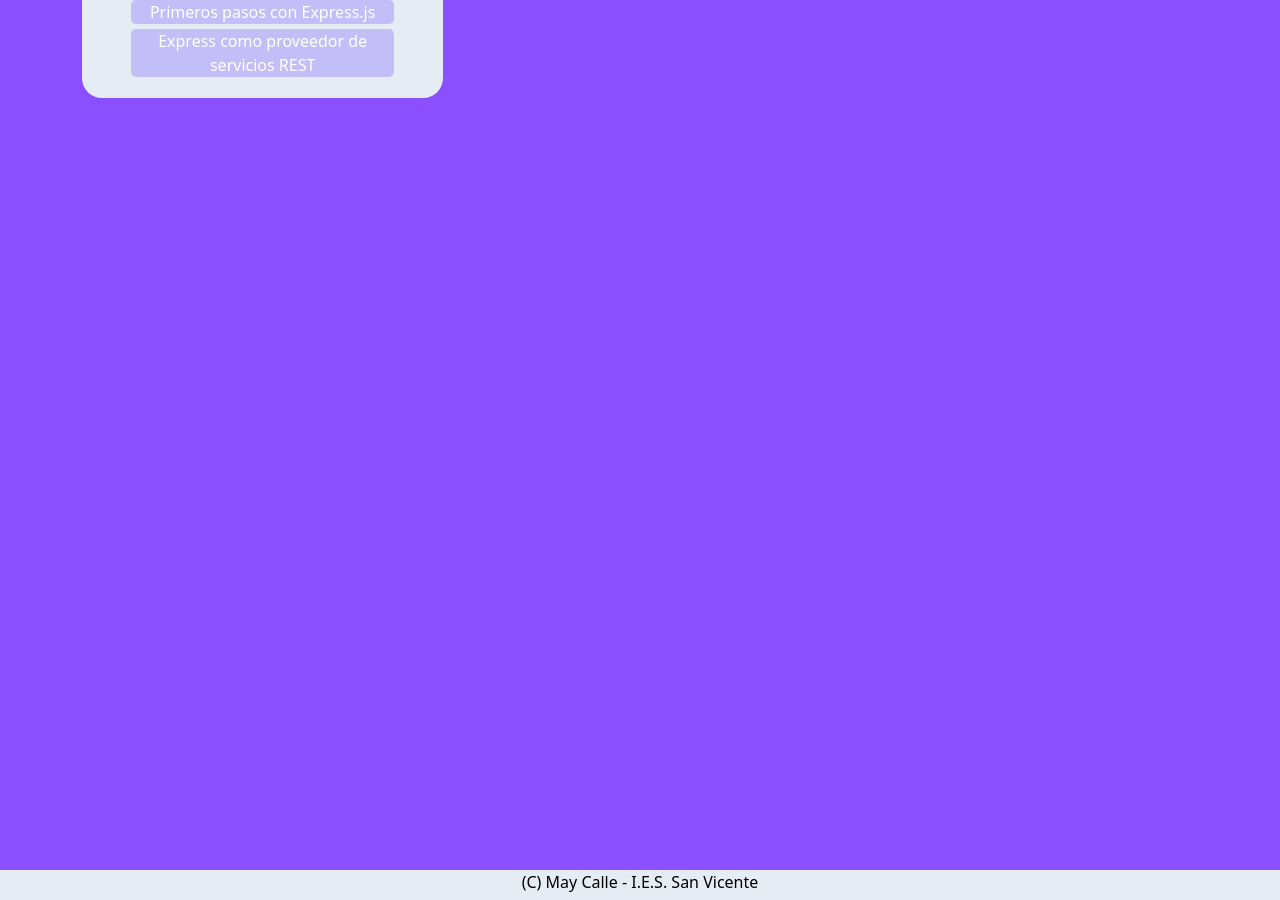
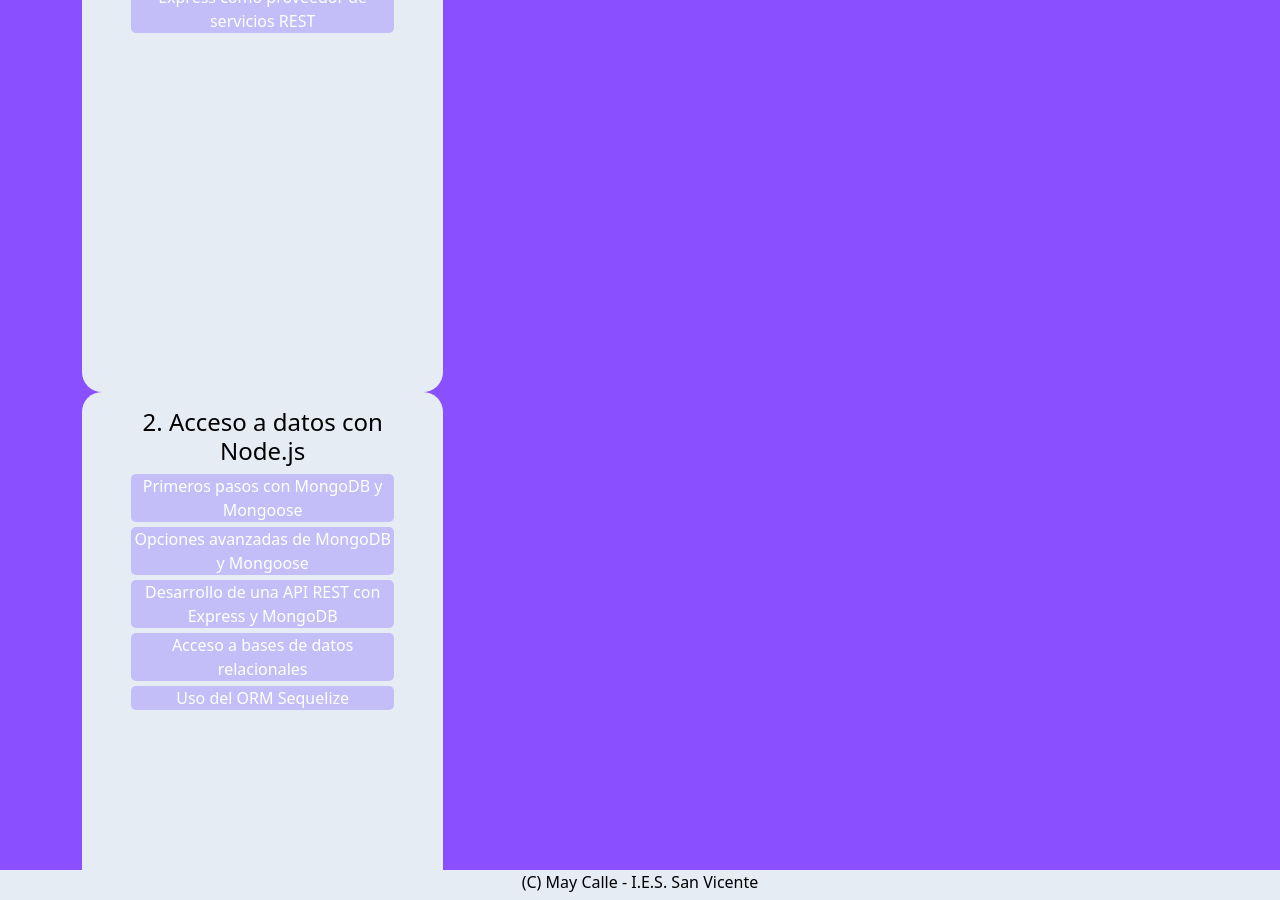
Before and after one commit to maycalle/despliegue, a Jekyll site: the page built from index.html, in a window 1280 px wide and 900 px high, scrolled down 562 px. Built offline with Jekyll 4.4.1, drawn with Linux system fonts in a browser that asks for light colours.

Commit message:
introducción contenidos de la segunda celda

```diff
--- a/index.html
+++ b/index.html
@@ -5,7 +5,7 @@ title: Despliegue de Aplicaciones Web
 
 <div class="row titulo">
     <div class="col-sm-1">
-        <img src="img/despliegue_logo.png" width="300" height="300">
+        <img src="img/despliegue_logo.png" width="300" height="150">
     </div>
     <div class="col-sm-11">
         <h1>Despliegue de Aplicaciones Web</h1>
@@ -29,5 +29,14 @@ title: Despliegue de Aplicaciones Web
             <a href="md/es/05">Primeros pasos con Express.js</a>
             <a href="md/es/06">Express como proveedor de servicios REST</a>
         </div>
+
+        <div class="celda p-3">
+            <h4>2. Acceso a datos con Node.js</h4>
+            <a href="md/es/01">Primeros pasos con MongoDB y Mongoose</a>
+            <a href="md/es/02">Opciones avanzadas de MongoDB y Mongoose</a>
+            <a href="md/es/03">Desarrollo de una API REST con Express y MongoDB</a>
+            <a href="md/es/04">Acceso a bases de datos relacionales</a>
+            <a href="md/es/05">Uso del ORM Sequelize</a>
+        </div>
     </div>
 </div>
```
Also changed, not shown: img/despliegue_logo.png.
